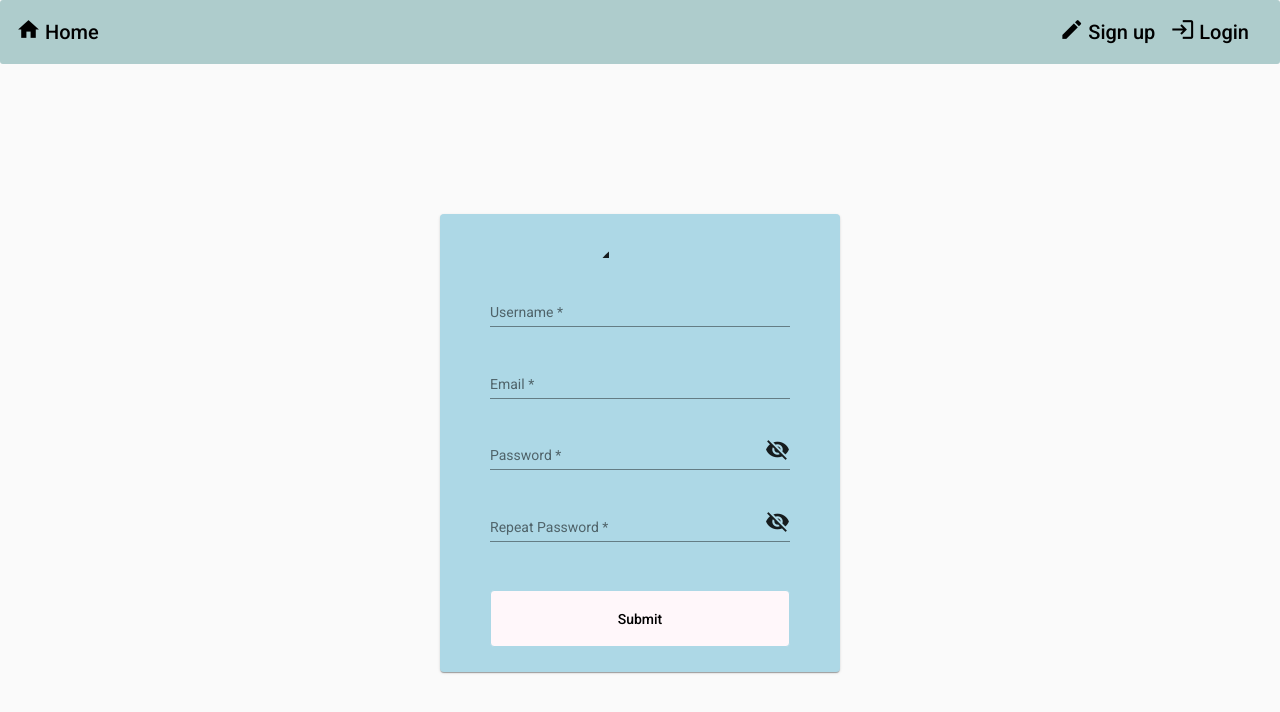
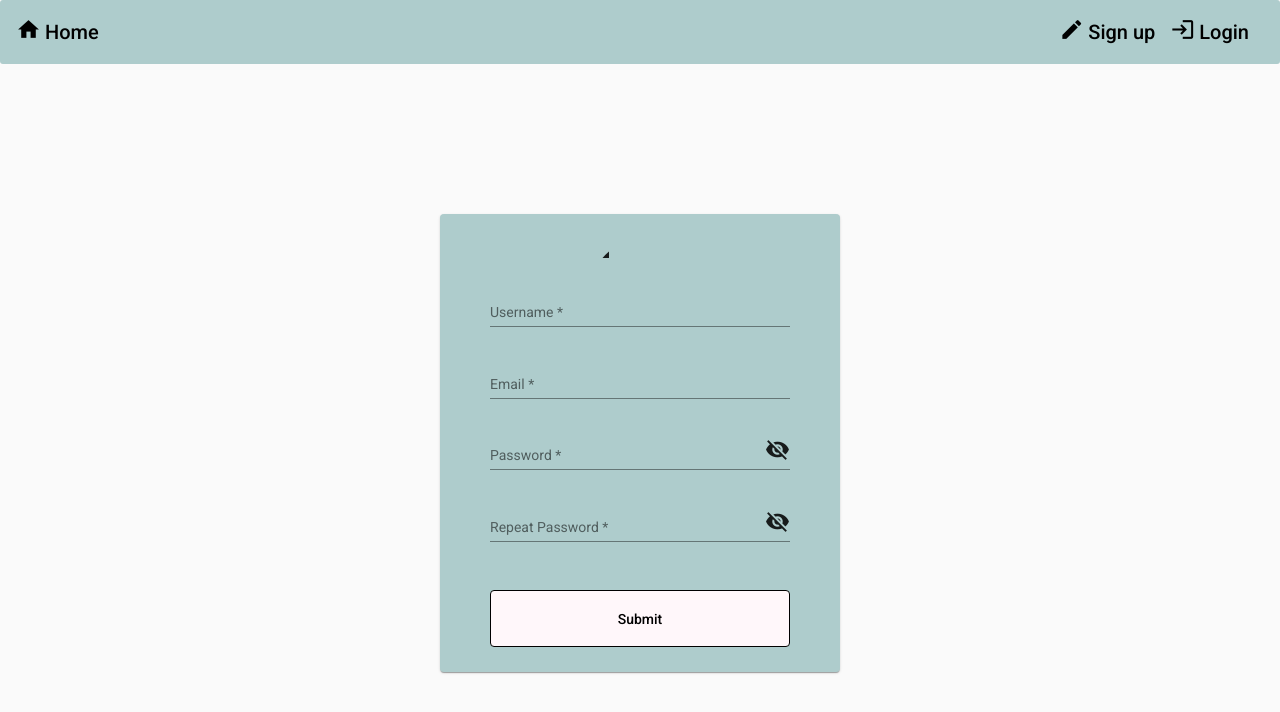
Before and after one commit to tkaelbel/data-mining-angular, an Angular app: page /register in a window 1280 px wide. Shown: the top 712 px of the page. Built offline with nearby package versions, Linux system fonts and the light colour scheme.

Commit message:
changed background colors

```diff
--- a/src/app/login/login.component.scss
+++ b/src/app/login/login.component.scss
@@ -34,7 +34,7 @@
 .login-wrapper .mat-card {
     margin-top: 200px;
     padding: 40px 70px 50px;
-    background-color: lightblue;
+    background-color:  #aecccc;
 }
 
 .login-wrapper .mat-card::before {
@@ -48,7 +48,8 @@
 }
 
 .login-wrapper .mat-stroked-button.mat-accent {
-    color: lightblue;
+    color:  #aecccc;
+    border-color: black;
 }
 
 .login-wrapper .mat-stroked-button.mat-accent span{
--- a/src/app/register/register.component.scss
+++ b/src/app/register/register.component.scss
@@ -12,7 +12,7 @@
     margin-top: 150px;
     padding: 20px 50px 25px;
     width: 300px;
-    background-color: lightblue;
+    background-color: #aecccc;
 }
 
 
@@ -48,10 +48,11 @@
     border: 1px solid currentColor;
     line-height: 54px;
     background: #fff7fa;
+    border-color: black;
 }
 
 .register-wrapper .mat-stroked-button.mat-accent {
-    color: lightblue;
+    color: #aecccc;
 }
 
 .register-wrapper .mat-stroked-button.mat-accent span{
```
